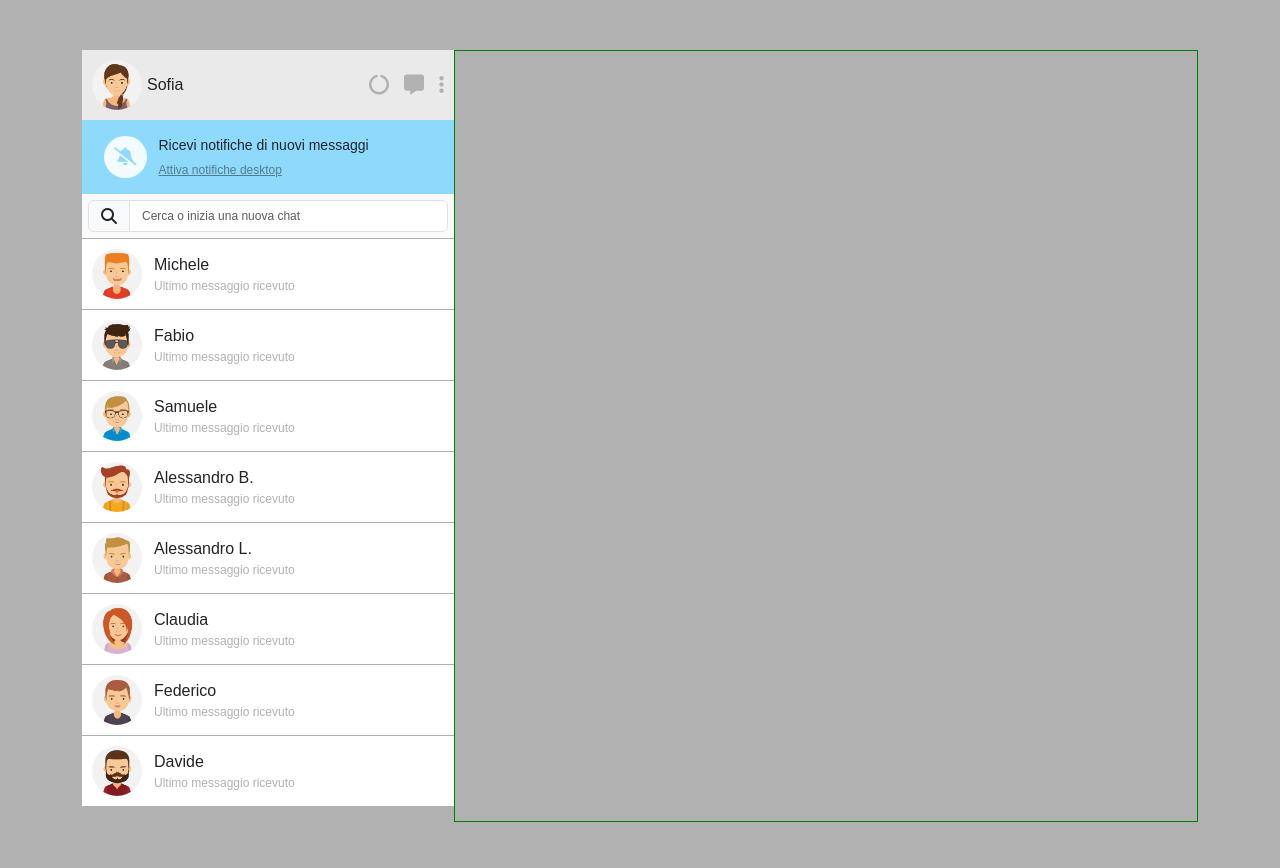
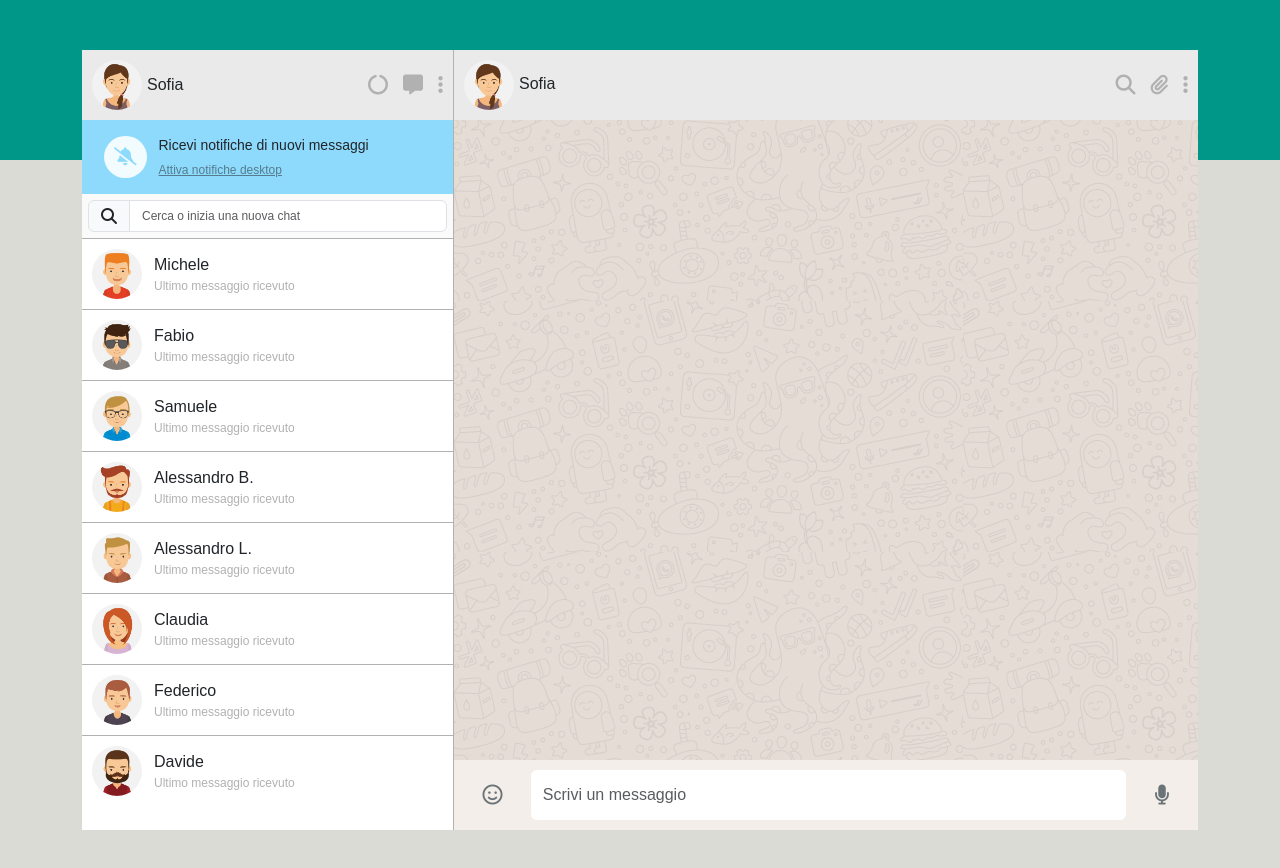
Before and after one commit to PietroAntonioNini/vue-boolzapp, a plain HTML site: page index.html in a window 1280 px wide. Drawn offline with nearby package versions, Linux system fonts and the light colour scheme.

Commit message:
Style quasi ultimato

```diff
--- a/css/style.css
+++ b/css/style.css
@@ -5,26 +5,60 @@
 }
 /* reset */
 
+.icons {
+    display: flex;
+    gap: 15px;
+
+    cursor: pointer;
+
+    font-size: 20px;
+    color: #B1B1B1;
+}
+
+img {
+    width: 50px;
+    margin-right: 5px;
+
+    border-radius: 25px;
+}
+
+/* elementi comuni sopra */
+
 body {
     display: flex;
     justify-content: center;
 
     margin: 50px 0;
     font-family: sans-serif;
+    background: #DADBD4;
 
-    background-color: #B1B1B1;
+    overflow: hidden;
+}
+
+body::after {
+    content: ""; /* Nasconde il contenuto */
+    position: absolute; /* Posizione assoluta rispetto al body */
+    top: 0; /* Parte superiore del body */
+    left: 0; /* Parte sinistra del body */
+    width: 100%; /* Copre tutta la larghezza del body */
+    height: 20%; /* Altezza pari al 30% */
+    background: #009688; /* Colore di sfondo della parte superiore */
 }
 
 .container {
     display: flex;
-
     width: 1200px;
+    height: 780px;
+    z-index: 1;
 }
 
 /* sidebar */
 
 .chat-sidebar {
+    height: 100%;
     flex-basis: 33.33%;
+    border-right: 0.5px solid #B1B1B1;
+    background-color: #fff;
 }
 
 .side-header {
@@ -46,23 +80,8 @@ body {
 .top-head .avatar{
     display: flex;
     align-items: center;
-}
 
-.top-head .avatar img {
-    width: 50px;
-    margin-right: 5px;
-
-    border-radius: 25px;
-}
-
-.top-head .icons {
-    display: flex;
-    gap: 15px;
-
-    cursor: pointer;
-
-    font-size: 20px;
-    color: #B1B1B1;
+    cursor: default;
 }
 
 /* parte in mezzo della sidebar (alert) */
@@ -90,6 +109,8 @@ body {
     display: flex;
     flex-direction: column;
     gap: 5px;
+
+    cursor: default;
 
     font-size: 14px;
 }
@@ -126,6 +147,8 @@ body {
     align-items: center;
     padding: 10px;
 
+    cursor: pointer;
+
     border-top: 0.5px solid #B1B1B1;
 }
 
@@ -146,13 +169,57 @@ body {
     color: #B1B1B1;
 }
 
-
-
-
+/* parte a destra, chat vera e propria */
 
 .chat-body {
-    border: 1px solid green;
-    /* test */
+    height: 100%;
+    flex-grow: 1;
+    position: relative;
+}
 
-    flex-grow: 1;
+.top-body {
+    display: flex;
+    align-items: center;
+    justify-content: space-between;
+    padding: 10px;
+    background-color: #EAEAEA;
+
+    position: absolute;
+    top: 0;
+    left: 0;
+    right: 0;
+
+    cursor: default;
 }
+
+.mid-body {
+    height: 100%;
+    background-image: url(../img/mine.jpg);
+}
+
+.end-body {
+    display: flex;
+    align-items: center;
+    justify-content:space-evenly;
+
+    padding: 10px 0;
+
+    position: absolute;
+    bottom: 0;
+    left: 0;
+    right: 0;
+
+    background-color: #F3EEEA;
+}
+
+.end-body i {
+    font-size: 20px;
+    color: #6A7376;
+
+    cursor: pointer;
+}
+
+.end-body input {
+    max-width: 80%;
+    height: 50px;
+}
--- a/index.html
+++ b/index.html
@@ -46,8 +46,8 @@
 
                 <div class="end-head">
                     <div class="input-group flex-nowrap">
-                        <span class="input-group-text" id="addon-wrapping"><i class="fa-solid fa-magnifying-glass"></i></span>
-                        <input type="text" class="form-control" placeholder="Cerca o inizia una nuova chat" aria-label="Username" aria-describedby="addon-wrapping">
+                        <span class="input-group-text"><i class="fa-solid fa-magnifying-glass"></i></span>
+                        <input type="text" class="form-control" placeholder="Cerca o inizia una nuova chat">
                     </div>
                 </div>
             </div>
@@ -68,7 +68,28 @@
         </div>
 
         <div class="chat-body">
+            <div class="top-body">
+                <div class="avatar">
+                    <img src="./img/avatar_io.jpg" alt="Avatar Sonia">
+                    <span class="chat-username">Sofia</span>
+                </div>
 
+                <div class="icons">
+                    <i class="fa-solid fa-magnifying-glass"></i>
+                    <i class="fa-solid fa-paperclip"></i>
+                    <i class="fa-solid fa-ellipsis-vertical"></i>
+                </div>
+            </div>
+
+            <div class="mid-body">
+
+            </div>
+
+            <div class="end-body">
+                <i class="fa-regular fa-face-smile"></i>
+                <input type="text" class="form-control border-0 fs-6" placeholder="Scrivi un messaggio">
+                <i class="fa-solid fa-microphone"></i>
+            </div>
         </div>
     </div>
 
```
